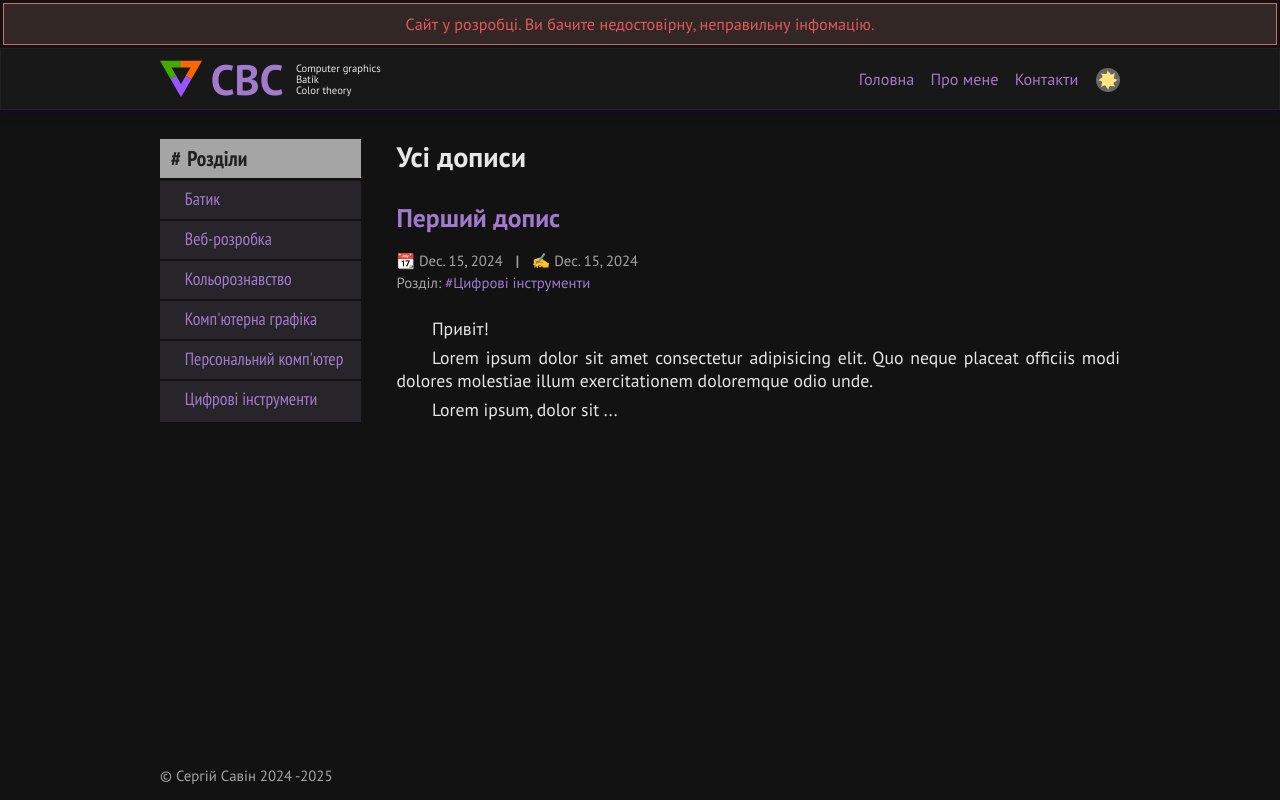
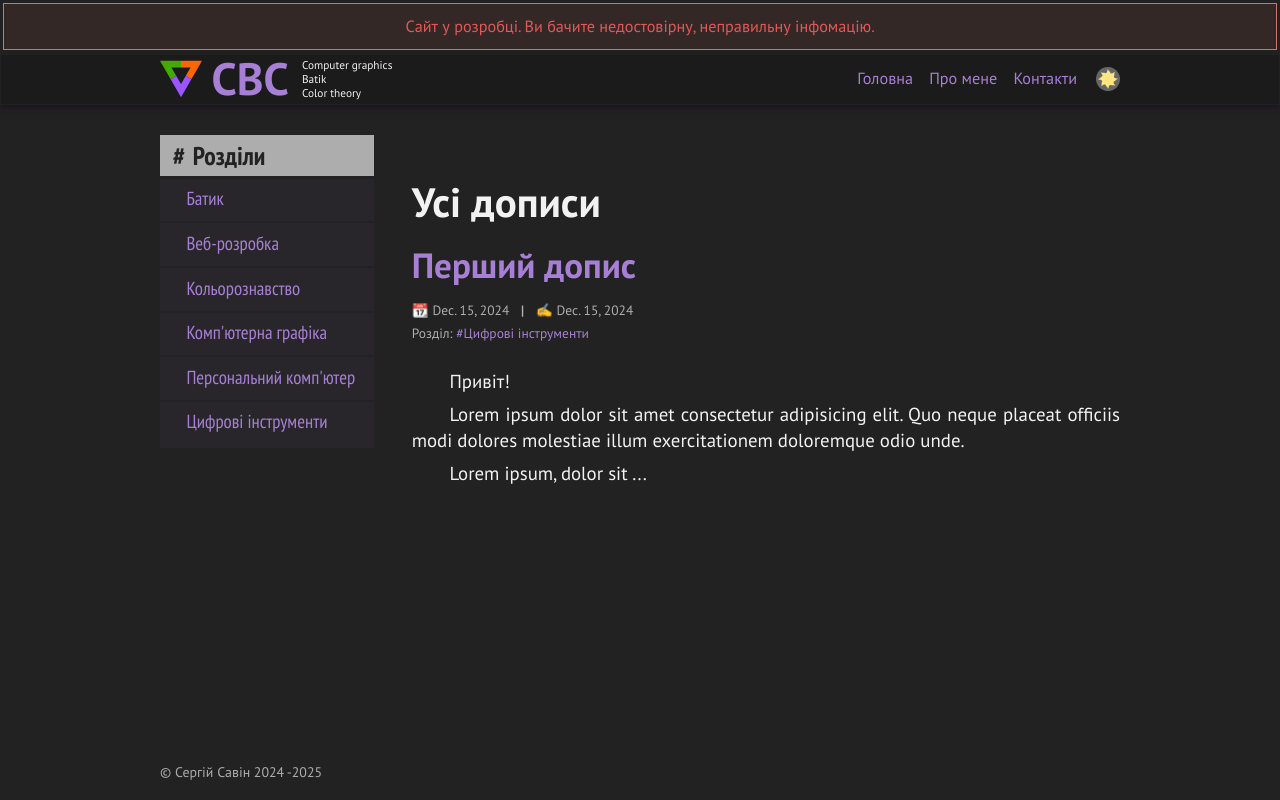
Before and after one commit to Syprox/personal_blog, a Django app: page / in a window 1280 px wide. Run offline with Django 5.2, Linux system fonts and the light colour scheme; data comes from the database, SQL or seed files in the repository; parts of the project's set-up code (start-up, migrations or seed data) failed here and were passed over; some libraries are stand-ins or nearby versions; some web fonts are replaced.

Commit message:
changed typography

```diff
--- a/static/css/cs_dark.css
+++ b/static/css/cs_dark.css
@@ -1,11 +1,11 @@
 :root {
   --opc-lvl: 0.85;
   --clr-black-opc: hsla(0, 0%, 0%, 0.5);
-  --clr-bg: hsl(0, 0%, 13%);
+  --clr-bg: hsl(0, 0%, 13.3%);
   --clr-header-bg: hsl(0, 0%, 10%);
   --clr-bg-opc: hsla(0, 0%, 13%, var(--opc-lvl));
   --clr-header-bg-opc: hsla(0, 0%, 10%, var(--opc-lvl));
-  --clr-text: hsl(0, 0%, 90%);
+  --clr-text: hsl(0, 0%, 95%);
   --clr-header-text: hsl(0, 0%, 100%);
   --contrast: color-mix(in lab, currentcolor 10%, var(--clr-bg) 90%);
   --clr-border: color-mix(in lab, currentcolor 65%, var(--clr-text) 20%);
--- a/static/css/main.css
+++ b/static/css/main.css
@@ -1,13 +1,24 @@
 @charset "UTF-8";
 :root {
-  --fs--2: clamp(0.8784rem, 0.8627rem + 0.0781vw, 0.9877rem);
+  /*   --fs--2: clamp(0.8784rem, 0.8627rem + 0.0781vw, 0.9877rem);
   --fs--1: clamp(0.9372rem, 0.9124rem + 0.1242vw, 1.1111rem);
   --fs-0: clamp(1rem, 0.9643rem + 0.1786vw, 1.25rem);
   --fs-1: clamp(1.067rem, 1.0185rem + 0.2423vw, 1.4063rem);
   --fs-2: clamp(1.1385rem, 1.0751rem + 0.3168vw, 1.582rem);
   --fs-3: clamp(1.2148rem, 1.1341rem + 0.4036vw, 1.7798rem);
   --fs-4: clamp(1.2962rem, 1.1953rem + 0.5044vw, 2.0023rem);
-  --fs-5: clamp(1.383rem, 1.2588rem + 0.6211vw, 2.2525rem);
+  --fs-5: clamp(1.383rem, 1.2588rem + 0.6211vw, 2.2525rem); */
+  --fs--3: clamp(0.651rem, 0.6186rem + 0.1621vw, 0.8779rem);
+  --fs--2: clamp(0.7813rem, 0.7518rem + 0.1474vw, 0.9877rem);
+  --fs--1: clamp(0.9375rem, 0.9127rem + 0.124vw, 1.1111rem);
+  --fs-0: clamp(1.125rem, 1.1071rem + 0.0893vw, 1.25rem);
+  --fs-1: clamp(1.35rem, 1.342rem + 0.0402vw, 1.4063rem);
+  --fs-2: clamp(1.582rem, 1.6254rem + -0.0271vw, 1.62rem);
+  --fs-3: clamp(1.7798rem, 1.9675rem + -0.1173vw, 1.944rem);
+  --fs-4: clamp(2.0023rem, 2.38rem + -0.2361vw, 2.3328rem);
+  --fs-5: clamp(2.2525rem, 2.8775rem + -0.3906vw, 2.7994rem);
+  --fs-6: clamp(2.5341rem, 3.4771rem + -0.5894vw, 3.3592rem);
+  --line-height: var(--fs-2);
   --grid-row-gap: 0;
   --grid-column-gap: 1rem;
   --br: 0.4rem;
@@ -40,11 +51,12 @@ body {
   font-weight: 400;
   font-style: normal;
   font-size: var(--fs-0);
-  line-height: 1.25;
+  line-height: var(--line-height);
   min-height: 100vh;
   display: grid;
   grid-template-rows: [info-start] auto [info-end header-start] auto [header-end main-start] 1fr [main-end footer-start] auto [footer-end];
   row-gap: var(--grid-row-gap);
+  background-color: var(--clr-bg);
   color: var(--clr-text);
   position: relative;
 }
@@ -171,7 +183,7 @@ header .wrapper #logo .logoletters .desc {
   flex-direction: column;
   gap: 0;
   font-size: 0.6em;
-  line-height: 1;
+  line-height: var(--fs--2);
 }
 header .wrapper nav {
   display: flex;
@@ -243,7 +255,6 @@ main aside a:last-child {
 main .categories_list ul {
   list-style: none;
 }
-main section h1:nth-child(1),
 main aside h2:nth-child(1) {
   margin-top: 0;
 }
@@ -285,9 +296,11 @@ main p {
   text-align: justify;
   margin: 0.4em 0;
   color: var(--clr-text);
-  line-height: 1.25;
+  line-height: var(--line-height);
 }
 main .post_info {
+  font-size: var(--fs--1);
+  line-height: var(--fs-1);
   color: var(--clr-secondary-text);
   padding: 0em 0 1em;
 }
```
Also changed, not shown: 1 other file.
